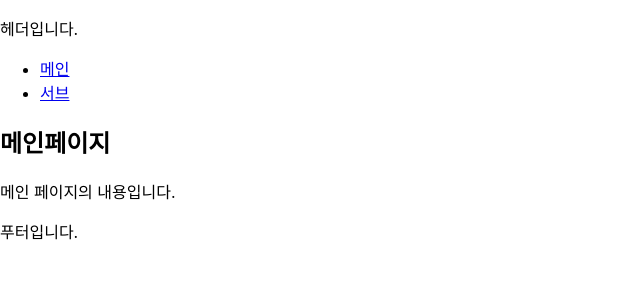
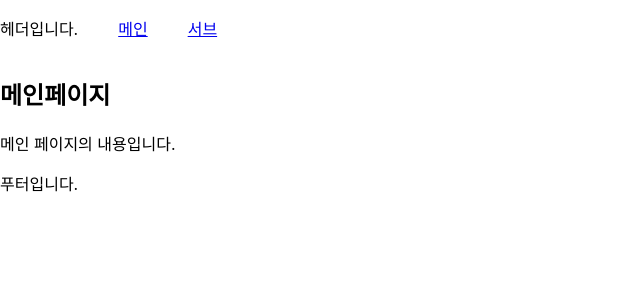
Before and after one commit to chadireoroonu/Independence, a React (Create React App) app in the folder calendar/: page / in a window 1280 px wide. Shown: the top 300 px of the page, without its empty margins (0-640 px from the left). Built offline with nearby package versions, Linux system fonts and the light colour scheme.

Commit message:
💄 Design: header css 기초

```diff
--- a/calendar/src/App.css
+++ b/calendar/src/App.css
@@ -36,3 +36,8 @@
     transform: rotate(360deg);
   }
 }
+
+#header {
+  display: flex;
+  flex-direction: row;
+}
--- a/calendar/src/App.js
+++ b/calendar/src/App.js
@@ -9,17 +9,15 @@ function App() {
     <Router>
       <div>
         <header>
-          <p>헤더입니다.</p>
-          <nav>
+          <div id='header'>
+            <p>헤더입니다.</p>
             <ul>
-              <li>
-                <Link to="/">메인</Link>
-              </li>
-              <li>
-                <Link to="/sub">서브</Link>
-              </li>
+              <Link to="/">메인</Link>
             </ul>
-          </nav>
+            <ul>
+              <Link to="/sub">서브</Link>
+            </ul>
+          </div>
         </header>
         <body>
           <Routes>
```
